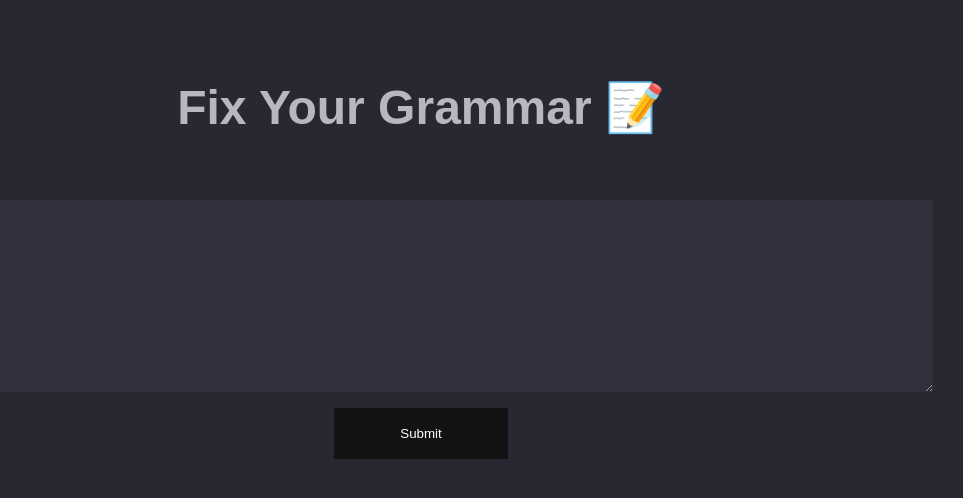
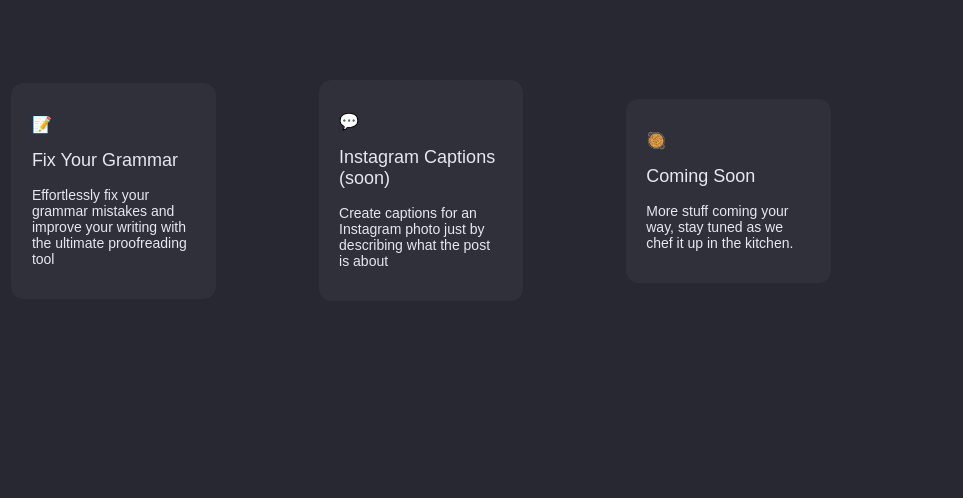
Before and after one commit to michaelshimeles/enhance-ai-client, a React (Create React App) app: page / in a window 1280 px wide. Shown: the top 498 px of the page, without its empty margins (219-1182 px from the left). Built offline with nearby package versions, Linux system fonts and the light colour scheme.

Commit message:
Restructured app, added 2 new pages and cleaned up code

```diff
--- a/src/App.js
+++ b/src/App.js
@@ -1,8 +1,10 @@
-import { Home } from "./pages/Home/Home";
 import { QueryClientProvider, QueryClient } from "react-query";
 import { ReactQueryDevtools } from "react-query/devtools";
 import "./App.scss";
 import { BrowserRouter, Routes, Route } from "react-router-dom";
+import { Captions } from "./pages/Captions/Captions";
+import { Home } from "./pages/Home/Home";
+import { Grammar } from "./pages/Grammar/Grammar";
 
 const queryClient = new QueryClient();
 
@@ -12,6 +14,8 @@ function App() {
       <BrowserRouter>
         <Routes>
           <Route path="/" element={<Home />} />
+          <Route path="/grammar" element={<Grammar />} />
+          <Route path="/captions" element={<Captions />} />
         </Routes>
       </BrowserRouter>
       <ReactQueryDevtools initialIsOpen={false} position="bottom-right" />
--- a/src/components/Search/Search.jsx
+++ b/src/components/FixGrammar/FixGrammar.jsx
@@ -1,12 +1,13 @@
-import "./Search.scss";
+import "./FixGrammar.scss";
 import { useForm } from "react-hook-form";
 import { useSearch } from "../../hooks/useSearch";
 import { useState } from "react";
 import thinking from "../../assets/animations/thinking.json";
 import Lottie from "lottie-react";
 
-export const Search = () => {
+export const FixGrammar = () => {
   const [response, setResponse] = useState("");
+
   const {
     register,
     handleSubmit,
--- /dev/null
+++ b/src/components/InstagramCaptions/InstagramCaptions.jsx
@@ -0,0 +1,9 @@
+const InstagramCaptions = () => {
+    return (
+        <div>
+            <h1>Instagram</h1>
+        </div>
+    )
+}
+
+export default InstagramCaptions;
--- /dev/null
+++ b/src/context/ResultContext.js
@@ -0,0 +1,3 @@
+import { createContext } from "react";
+
+export const ResultContext = createContext("");
--- /dev/null
+++ b/src/pages/Captions/Captions.jsx
@@ -0,0 +1,9 @@
+import InstagramCaptions from "../../components/InstagramCaptions/InstagramCaptions";
+
+export const Captions = () => {
+  return (
+    <div>
+      <InstagramCaptions />
+    </div>
+  );
+};
--- /dev/null
+++ b/src/pages/Grammar/Grammar.jsx
@@ -0,0 +1,11 @@
+import "./Grammar.scss";
+import { FixGrammar } from "../../components/FixGrammar/FixGrammar";
+
+export const Grammar = () => {
+  return (
+    <div className="home">
+      <h1 className="home__text">Fix Your Grammar 📝</h1>
+      <FixGrammar />
+    </div>
+  );
+};
--- /dev/null
+++ b/src/pages/Grammar/Grammar.scss
@@ -0,0 +1,14 @@
+.home {
+  display: flex;
+  flex-direction: column;
+  justify-content: center;
+  align-items: center;
+  width: 100%;
+  padding-top: 5rem;
+
+  &__text {
+    color: rgb(183, 183, 192);
+    font-size: 3rem;
+    text-align: center;
+  }
+}
--- a/src/pages/Home/Home.jsx
+++ b/src/pages/Home/Home.jsx
@@ -1,11 +1,40 @@
 import "./Home.scss";
-import { Search } from "../../components/Search/Search";
-
+import { Link } from "react-router-dom";
 export const Home = () => {
   return (
     <div className="home">
-      <h1 className="home__text">Fix Your Grammar 📝</h1>
-      <Search />
+      <div className="home__container">
+        <Link to="/grammar" className="home__grammar">
+          <div className="home__info">
+            <p>📝</p>
+            <p className="home__title">Fix Your Grammar</p>
+            <p className="home__description">
+              Effortlessly fix your grammar mistakes and improve your writing
+              with the ultimate proofreading tool
+            </p>
+          </div>
+        </Link>
+        <Link to="/" className="home__captions">
+          <div className="home__info">
+            <p>💬</p>
+            <p className="home__title">Instagram Captions (soon)</p>
+            <p className="home__description">
+              Create captions for an Instagram photo just by describing what the
+              post is about
+            </p>
+          </div>
+        </Link>
+        <Link to="/" className="home__grammar">
+          <div className="home__info">
+            <p>🥘</p>
+            <p className="home__title">Coming Soon</p>
+            <p className="home__description">
+              More stuff coming your way, stay tuned as we chef it up in the
+              kitchen.
+            </p>
+          </div>
+        </Link>
+      </div>
     </div>
   );
 };
--- a/src/pages/Home/Home.scss
+++ b/src/pages/Home/Home.scss
@@ -1,14 +1,61 @@
 .home {
   display: flex;
-  flex-direction: column;
   justify-content: center;
   align-items: center;
+  color: rgb(231, 231, 238);
   width: 100%;
-  padding-top: 5rem;
 
-  &__text {
-    color: rgb(183, 183, 192);
-    font-size: 3rem;
-    text-align: center;
+  &__container {
+    display: flex;
+    justify-content: space-evenly;
+    align-items: center;
+    flex-wrap: wrap;
+    width: 80%;
+  }
+  &__info {
+    display: flex;
+    flex-direction: column;
+    justify-content: center;
+    align-items: flex-start;
+    gap: 1rem;
+    width: 80%;
+    padding: 2rem 0rem;
+  }
+
+  &__grammar {
+    display: flex;
+    justify-content: center;
+    align-items: flex-start;
+    background-color: rgb(47, 48, 58);
+    width: 20%;
+    border-radius: 0.8rem;
+    text-decoration: none;
+    color: rgb(231, 231, 238);
+    &:hover {
+      border: 1px solid grey;
+    }
+  }
+
+  &__captions {
+    display: flex;
+    justify-content: center;
+    align-items: flex-start;
+    background-color: rgb(47, 48, 58);
+    width: 20%;
+    border-radius: 0.8rem;
+    text-decoration: none;
+    color: rgb(231, 231, 238);
+    &:hover {
+      border: 1px solid grey;
+    }
+  }
+
+  &__title {
+    font-size: 1.125rem;
+  }
+
+  &__description {
+    font-size: 0.875rem;
+    color: rgb(231, 231, 238);
   }
 }
```
Also changed, not shown: src/components/FixGrammar/FixGrammar.scss (renamed from src/components/Search/Search.scss), src/components/InstagramCaptions/InstagramCaptions.scss (added), src/pages/Captions/Captions.scss (added).
